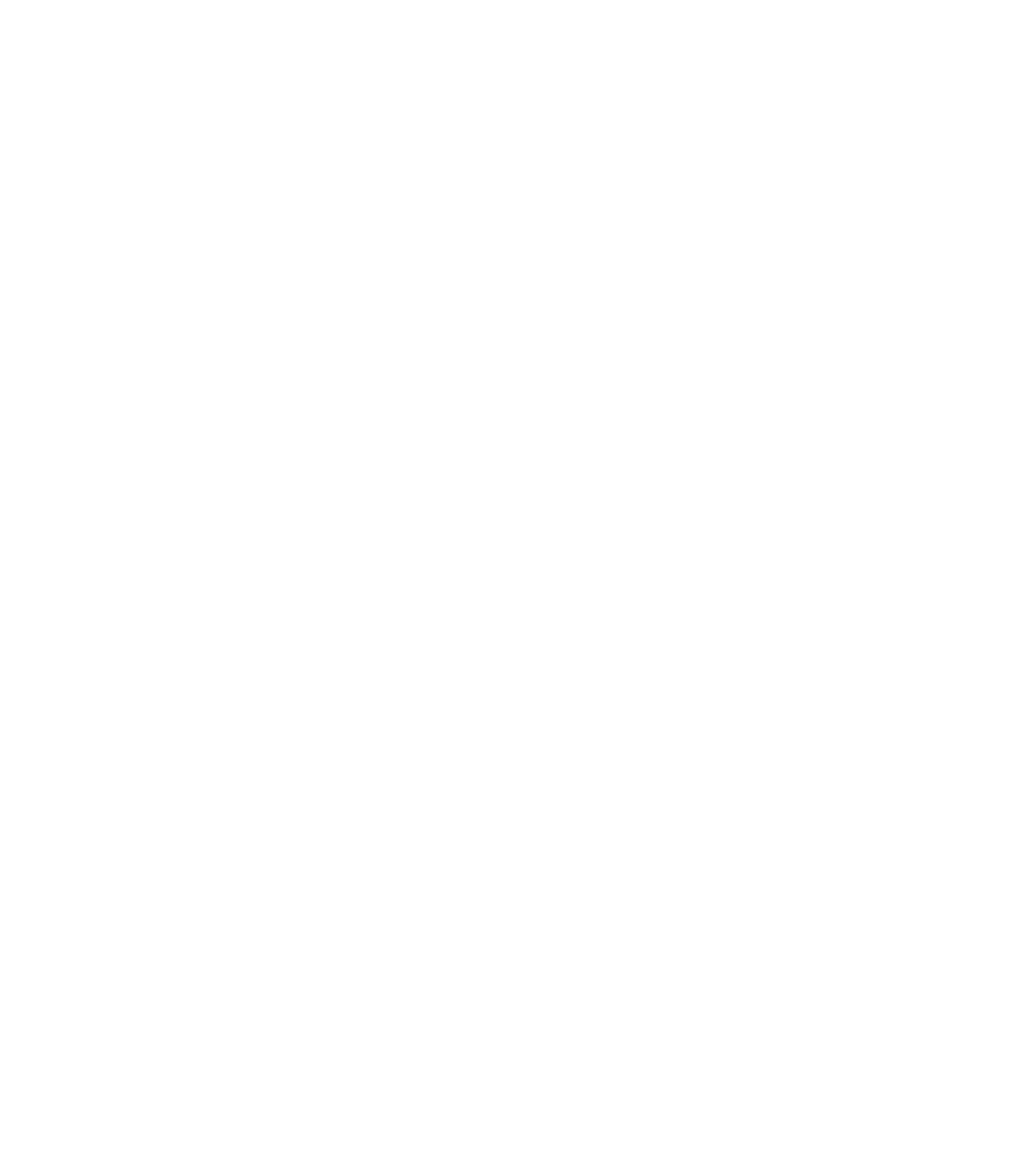
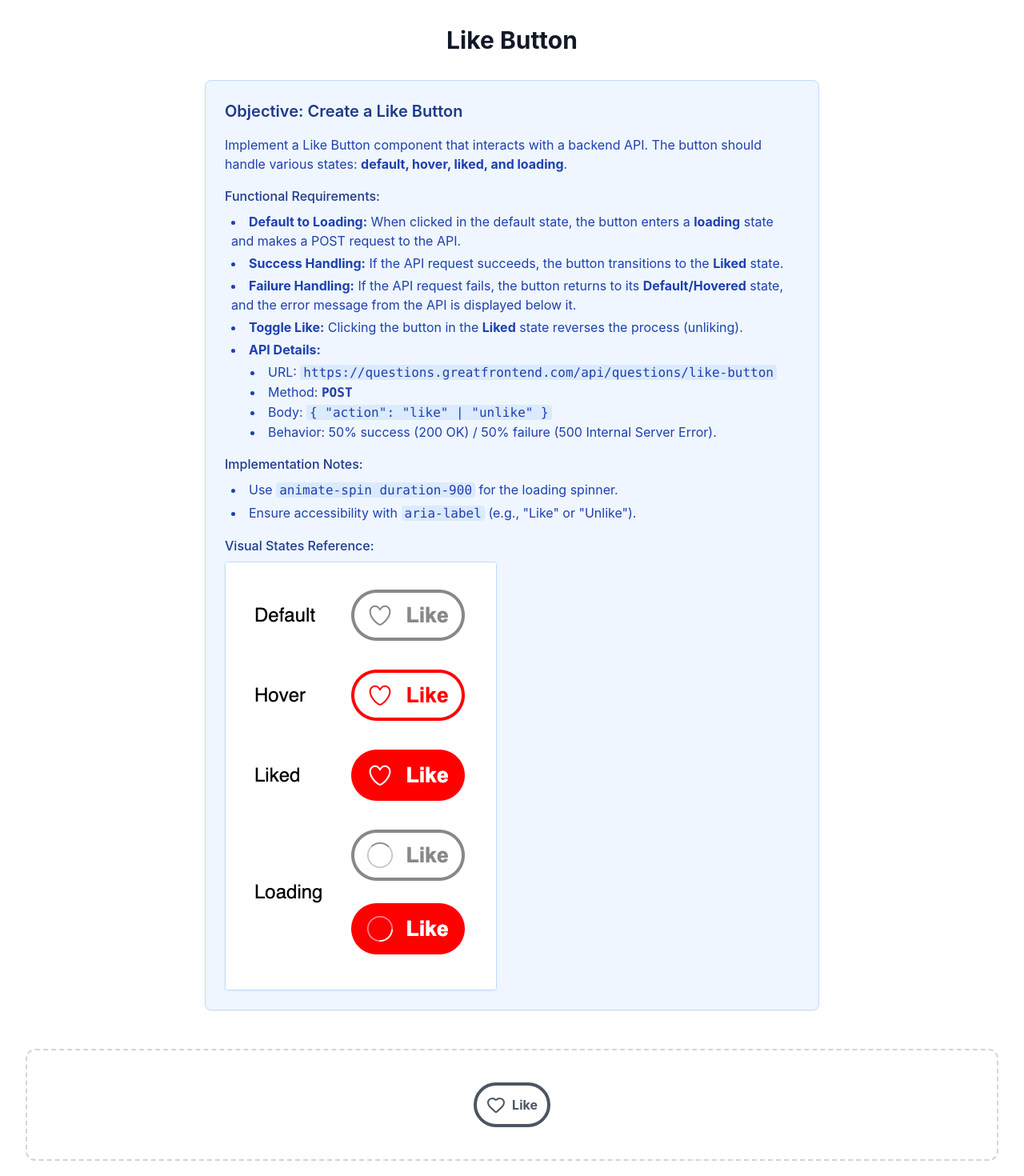
Before and after one commit to alexanderchernetsky/react-frontend-challenges, a React (Create React App) app: page /like-button in a window 1280 px wide. Before the commit this address had no page. Shown: the top 1470 px of the page at 80% size. Before the commit the page ends 800 px from the top, so only its background shows below. Built offline with nearby package versions, Linux system fonts and the light colour scheme.

Commit message:
Complete the Like Button challenge

```diff
--- a/src/App.tsx
+++ b/src/App.tsx
@@ -13,6 +13,7 @@
 import DiceRollerPage from "./pages/dice-roller/DiceRollerPage";
 import CSSBattle235Page from "./pages/css-battle-235/CSSBattle235Page";
 import TablePage from "./pages/table/TablePage";
+import LikeButtonPage from "./pages/like-button/LikeButtonPage";
 
 function App() {
     return (
@@ -31,6 +32,7 @@
             <Route path="/dice-roller" element={<DiceRollerPage />} />
             <Route path="/css-battle-235" element={<CSSBattle235Page />} />
             <Route path="/table" element={<TablePage />} />
+            <Route path="/like-button" element={<LikeButtonPage />} />
         </Routes>
     );
 }
--- a/src/pages/home/HomePage.tsx
+++ b/src/pages/home/HomePage.tsx
@@ -77,6 +77,12 @@
         description: 'Given a list of users, build a users data table that displays users in a paginated format.',
         company: 'Greatfrontend'
     },
+    {
+        to: '/like-button',
+        title: 'Like Button',
+        description: 'Create a Like button which appearance changes based on different states.',
+        company: 'Greatfrontend'
+    },
 ]
 
 const HomePage = () => {
--- /dev/null
+++ b/src/pages/like-button/LikeButton/LikeButton.tsx
@@ -0,0 +1,90 @@
+import {LoaderCircle, Heart} from "lucide-react";
+import {useState} from "react";
+
+// Requirements
+// In the button's default state, when it is clicked, it goes into the loading state and a request is made to the provided back end API which has a 50% chance of succeeding/failing.
+//
+// Success response: If the request was successful, the button changes to the "Liked" state.
+// Failure response: Otherwise it returns to the "Default"/"Hovered" state depending on whether the cursor is still over the button. The error message from the back end API should be shown below the button.
+// If the user clicks on a button in the "Liked" state, the reverse happens.
+//
+// Submission API
+// URL: https://questions.greatfrontend.com/api/questions/like-button
+// HTTP Method: POST
+// Content Type: json
+// Parameters
+// The following fields are accepted in the request body:
+//
+// action: A string of either 'like' or 'unlike' depending on the desired action.
+// Response
+// The API has a 50% chance of succeeding (HTTP 200) or failing (HTTP 500) so as to make it easy for you to test the request failure cases. It returns a JSON payload of the following shape depending on the outcome.
+//
+// Success: { message: 'Success!' }
+// Failure: { message: 'Unknown error during attempted {{action}}. Please try again later.!' }
+
+// Notes:
+// to make spinner spin - add animate-spin duration-900 Tailwind classes
+// for accessibility - add aria-label={isLiked ? "Unlike" : "Like"}
+// todo: create a re-usable Button component
+// todo: to further improve - use clsx library for Tailwind class organisation
+const LikeButton = () => {
+    const [isLoading, setIsLoading] = useState(false);
+    const [isLiked, setIsLiked] = useState(false);
+    const [error, setError] = useState<string | null>(null);
+
+    const handleLikeClick = async () => {
+        setIsLoading(true);
+        setError(null);
+
+        try {
+            const response = await fetch("https://questions.greatfrontend.com/api/questions/like-button", {
+                method: "POST",
+                headers: { "Content-Type": "application/json" },
+                body: JSON.stringify({
+                    action: isLiked ? "unlike" : "like",
+                })
+            });
+            const json = await response.json();
+            if (!response.ok) {
+                console.error('Response is not OK', response);
+                setError(json.message);
+                return;
+            }
+
+            setIsLiked((prev) => !prev);
+        } catch (error) {
+            console.error('Toggle like failed', error);
+            setError('Network error. Please try again later.');
+        } finally {
+            setIsLoading(false);
+        }
+    }
+
+
+    return (
+        <div className="flex flex-col justify-center items-center">
+            <button
+                onClick={handleLikeClick}
+                aria-label={isLiked ? "Unlike" : "Like"}
+                disabled={isLoading}
+                aria-busy={isLoading}
+                aria-describedby="like-button-error"
+                className={`cursor-pointer flex flex-row justify-center items-center gap-2 font-bold p-3 rounded-full  ${isLiked ? 'text-white bg-[#FF0000] border-[#FF0000] hover:text-[#FF0000] hover:bg-white' : 'text-gray-600 border-gray-600 hover:text-[#FF0000] hover:border-[#FF0000]'} border-4  `}>
+                {isLoading ? (
+                    <LoaderCircle className="animate-spin duration-900" />
+                ) : (
+                    <Heart />
+                )}
+                Like
+            </button>
+
+            {error && (
+                <p id="like-button-error" aria-live="polite" className="text-[#FF0000]  mt-1 text-center">
+                    {error}
+                </p>
+            )}
+        </div>
+    )
+}
+
+export default LikeButton;
--- /dev/null
+++ b/src/pages/like-button/LikeButtonPage.tsx
@@ -0,0 +1,59 @@
+import LikeButton from "./LikeButton/LikeButton";
+
+const LikeButtonPage = () => {
+    return (
+        <main className="flex flex-col items-center justify-center w-full p-[32px]">
+            <h1 className="text-3xl font-bold text-gray-900 mb-8">Like Button</h1>
+
+            <section className="w-full max-w-3xl mb-12 p-6 bg-blue-50 border border-blue-200 rounded-lg shadow-sm">
+                <h2 className="text-xl font-semibold text-blue-900 mb-4">Objective: Create a Like Button</h2>
+                <div className="space-y-4 text-blue-800">
+                    <p>
+                        Implement a Like Button component that interacts with a backend API. The button should handle various states: <strong>default, hover, liked, and loading</strong>.
+                    </p>
+                    <div className="space-y-2">
+                        <p className="font-medium text-blue-900">Functional Requirements:</p>
+                        <ul className="list-disc list-inside space-y-1 ml-2">
+                            <li><strong>Default to Loading:</strong> When clicked in the default state, the button enters a <strong>loading</strong> state and makes a POST request to the API.</li>
+                            <li><strong>Success Handling:</strong> If the API request succeeds, the button transitions to the <strong>Liked</strong> state.</li>
+                            <li><strong>Failure Handling:</strong> If the API request fails, the button returns to its <strong>Default/Hovered</strong> state, and the error message from the API is displayed below it.</li>
+                            <li><strong>Toggle Like:</strong> Clicking the button in the <strong>Liked</strong> state reverses the process (unliking).</li>
+                            <li><strong>API Details:</strong>
+                                <ul className="list-disc list-inside ml-6 mt-1">
+                                    <li>URL: <code className="bg-blue-100 px-1 rounded">https://questions.greatfrontend.com/api/questions/like-button</code></li>
+                                    <li>Method: <code className="font-semibold">POST</code></li>
+                                    <li>Body: <code className="bg-blue-100 px-1 rounded">{"{ \"action\": \"like\" | \"unlike\" }"}</code></li>
+                                    <li>Behavior: 50% success (200 OK) / 50% failure (500 Internal Server Error).</li>
+                                </ul>
+                            </li>
+                        </ul>
+                    </div>
+
+                    <div className="space-y-2">
+                        <p className="font-medium text-blue-900">Implementation Notes:</p>
+                        <ul className="list-disc list-inside space-y-1 ml-2">
+                            <li>Use <code className="bg-blue-100 px-1 rounded">animate-spin duration-900</code> for the loading spinner.</li>
+                            <li>Ensure accessibility with <code className="bg-blue-100 px-1 rounded">aria-label</code> (e.g., "Like" or "Unlike").</li>
+                        </ul>
+                    </div>
+
+                    <div className="mt-6">
+                        <p className="font-medium text-blue-900 mb-2">Visual States Reference:</p>
+                        <img
+                            src="/images/like-button-states.png"
+                            alt="Like Button States"
+                            className="rounded border border-blue-200 shadow-sm max-w-full"
+                        />
+                    </div>
+                </div>
+            </section>
+
+            <section className="w-full flex flex-col items-center p-10 border-2 border-dashed border-gray-300 rounded-xl text-gray-500">
+                {/* Like Button component will be implemented here */}
+                    <LikeButton />
+            </section>
+        </main>
+    );
+};
+
+export default LikeButtonPage;
```
Also changed, not shown: public/images/like-button-states.png (added).
